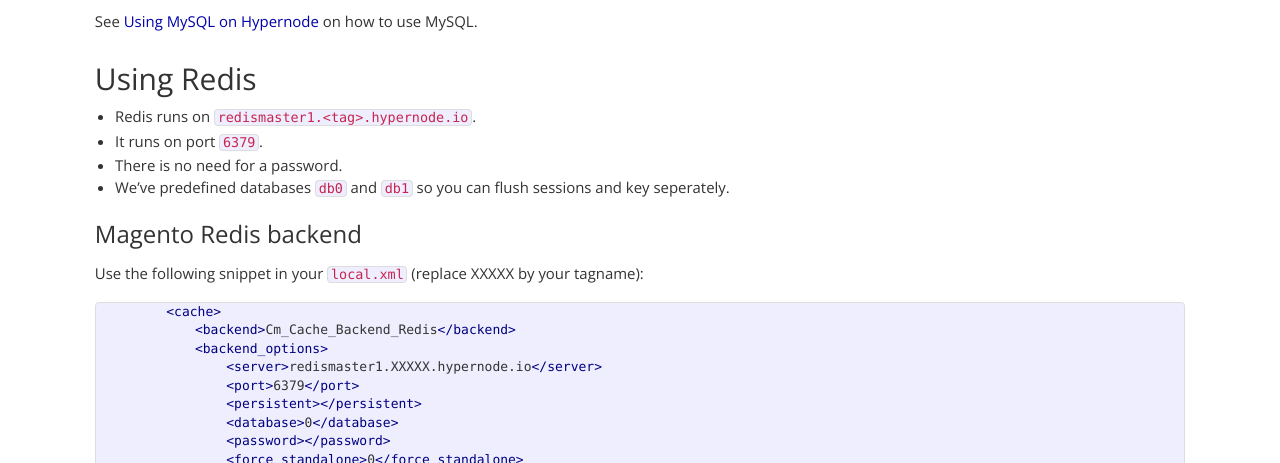
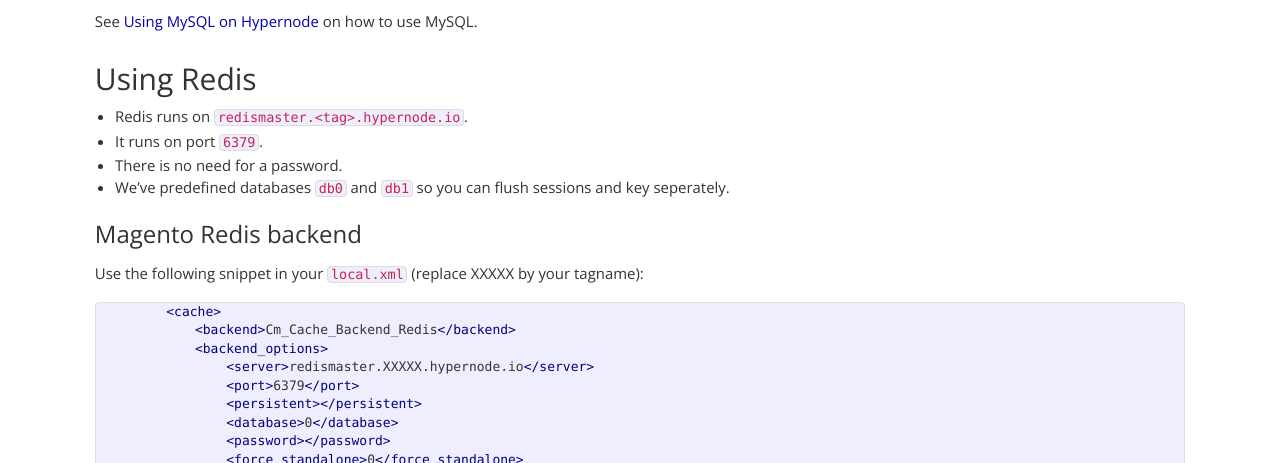
Before and after one commit to damnlie/hypernode.github.io, a Jekyll site: the page built from _posts/2014-02-12-using-the-hypernode-application-node.md, in a window 1280 px wide and 900 px high, scrolled down 744 px. Shown: the part 150-613 px from the top of the window. Built offline with Jekyll 4.4.1, drawn with Linux system fonts in a browser that asks for light colours; nearby versions of some CDN libraries; Markdown is read by kramdown in place of the engine named in the settings; a script that is not in the unit is left out.

Commit message:
redismaster1 and mysqlmaster1 to master

```diff
--- a/_posts/2014-02-12-using-the-hypernode-application-node.md
+++ b/_posts/2014-02-12-using-the-hypernode-application-node.md
@@ -41,7 +41,7 @@
 
 ## Using Redis
 
-* Redis runs on `redismaster1.<tag>.hypernode.io`.
+* Redis runs on `redismaster.<tag>.hypernode.io`.
 * It runs on port `6379`.
 * There is no need for a password.
 * We've predefined databases `db0` and `db1` so you can flush sessions and key seperately.
@@ -54,7 +54,7 @@
         <cache>
             <backend>Cm_Cache_Backend_Redis</backend>
             <backend_options>
-                <server>redismaster1.XXXXX.hypernode.io</server>
+                <server>redismaster.XXXXX.hypernode.io</server>
                 <port>6379</port>
                 <persistent></persistent>
                 <database>0</database>
```
Also changed, not shown: _posts/2014-02-13-preview-instructions.md (+1 -1 lines).
